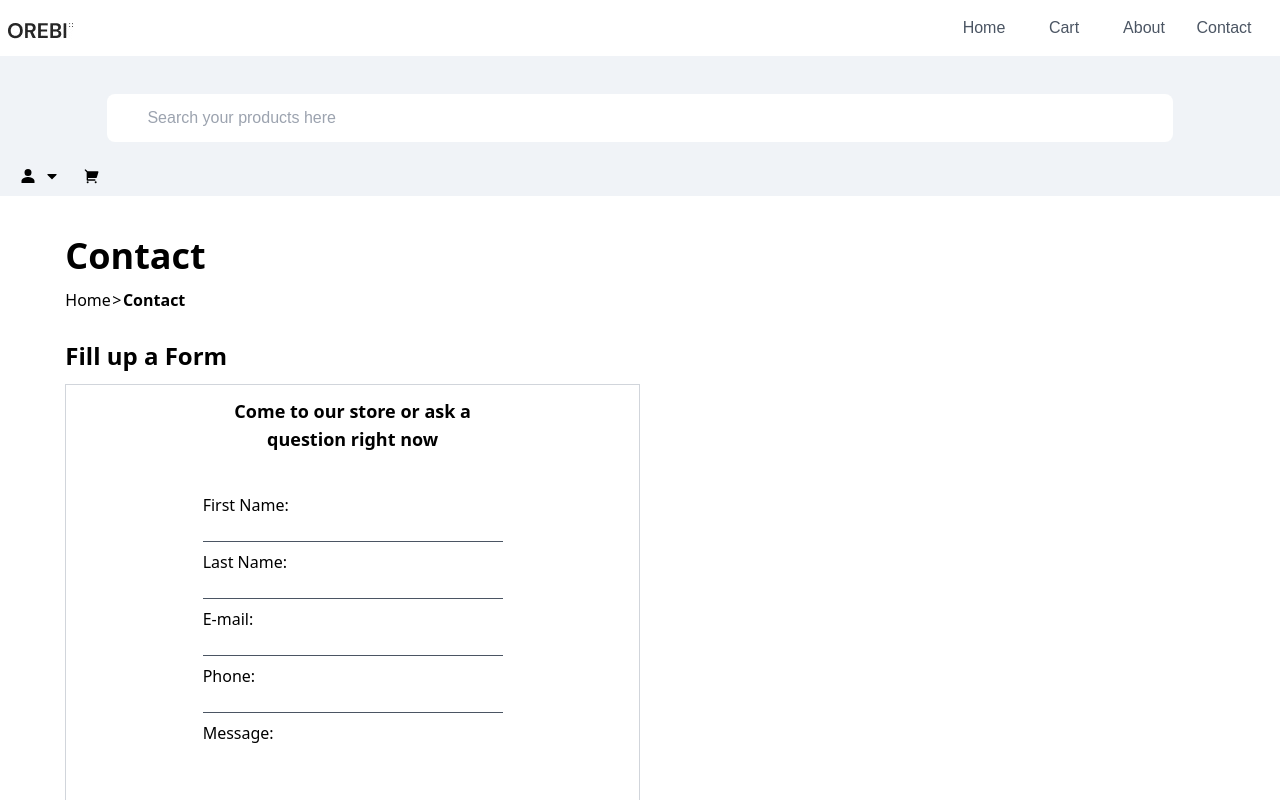
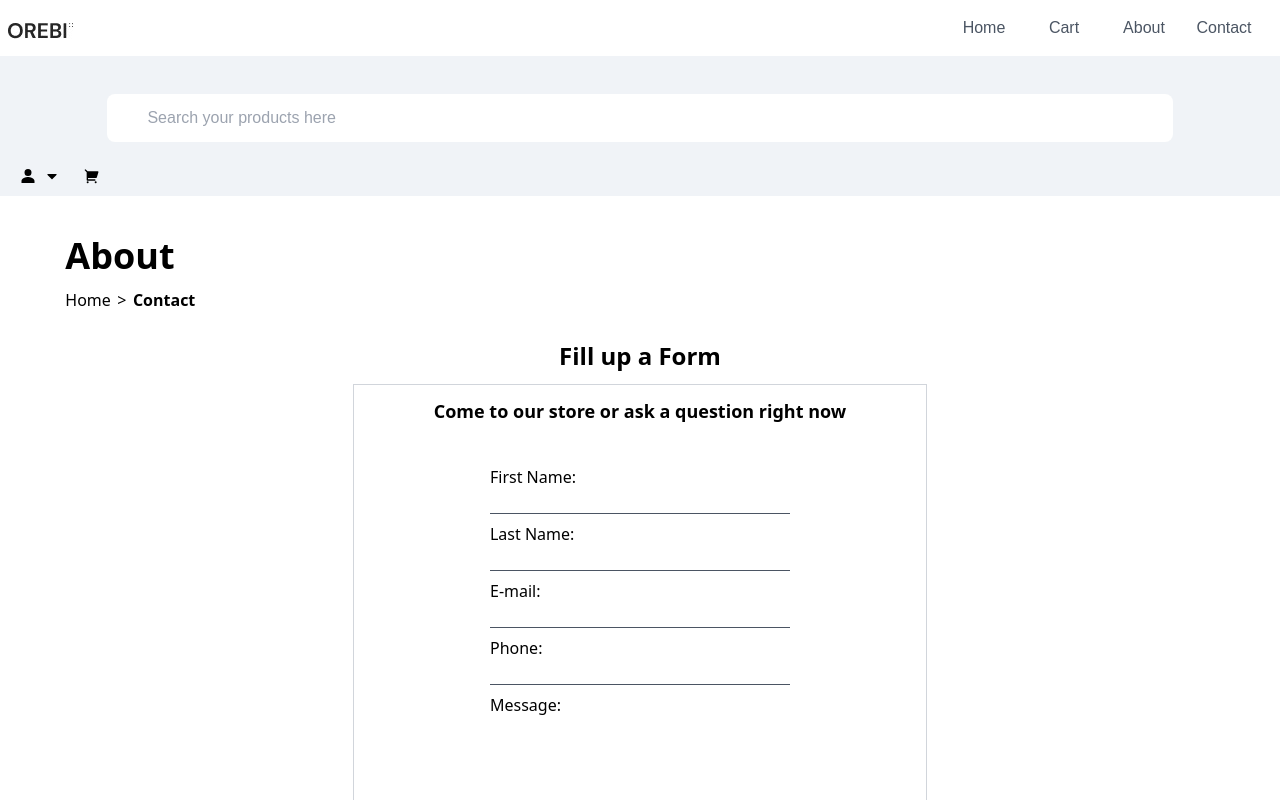
Before and after one commit to angkamilama/myShoppingWebsite, a React (Vite) app: page /Contact in a window 1280 px wide. Shown: the top 800 px of the page. Built offline with nearby package versions, Linux system fonts and the light colour scheme; some icons are missing.

Commit message:
add navigate to logo

```diff
--- a/src/components/Contact.tsx
+++ b/src/components/Contact.tsx
@@ -2,16 +2,16 @@ import ContactForm from "./ContactForm";
 
 function Contact() {
   return (
-    <div className="mt-7 p-3 mx-auto w-11/12">
+    <div className="my-7 p-3 mx-auto w-11/12">
       <div>
-        <p className="font-bold text-3xl md:text-4xl mb-3">Contact</p>
-        <div className="flex justify-between items-center w-[120px] mb-7">
+        <p className="font-bold text-3xl md:text-4xl mb-3">About</p>
+        <div className="flex justify-between items-center w-[130px] mb-7">
           <p>Home</p>
           <span>{"\u003E"}</span>
           <p className="font-bold">Contact</p>
         </div>
       </div>
-      <div>
+      <div className="flex  flex-col items-center justify-center w-full">
         <h1 className="text-2xl font-bold mb-3">Fill up a Form</h1>
         <ContactForm />
       </div>
--- a/src/components/ContactForm.tsx
+++ b/src/components/ContactForm.tsx
@@ -29,7 +29,7 @@ function ContactForm() {
 
   return (
     <div className="border border-gray-300 flex flex-col justify-evenly items-center md:flex-row w-full md:w-6/12 ">
-      <div className="p-3 w-full  md:w-6/12 flex flex-col gap-4 ">
+      <div className="p-3 w-full  md:w-full flex flex-col gap-4 ">
         <h1 className="text-center text-lg font-bold mb-6">
           Come to our store or ask a question right now
         </h1>
--- a/src/components/Home.tsx
+++ b/src/components/Home.tsx
@@ -96,7 +96,7 @@ function Home() {
               <iframe
                 src="https://www.google.com/maps/embed?pb=!1m18!1m12!1m3!1d2486.393136774468!2d7.013883000000008!3d51.450938!2m3!1f0!2f0!3f0!3m2!1i1024!2i768!4f13.1!3m3!1m2!1s0x47b8c2ca41f0c789%3A0x9844523fa2292705!2sEssen%20Central%20Station!5e0!3m2!1sen!2sde!4v1706738785254!5m2!1sen!2sde"
                 width="600"
-                height="570"
+                height="500"
                 loading="lazy"
                 className="w-full"
               ></iframe>
--- a/src/components/RootLayout.tsx
+++ b/src/components/RootLayout.tsx
@@ -50,7 +50,7 @@ function Header() {
       <header className="  flex flex-col justify-between items-center sm:flex-row p-2">
         <div className="flex w-full justify-between items-center mt-1.5 ">
           <div>
-            <img src={orebiLogo} alt="logo" />
+            <img src={orebiLogo} alt="logo" onClick={() => navigate("/")} />
           </div>
           <span className="text-2xl sm:hidden">
             <FaBars onClick={() => setShowNavList(!showNavList)} />
```
